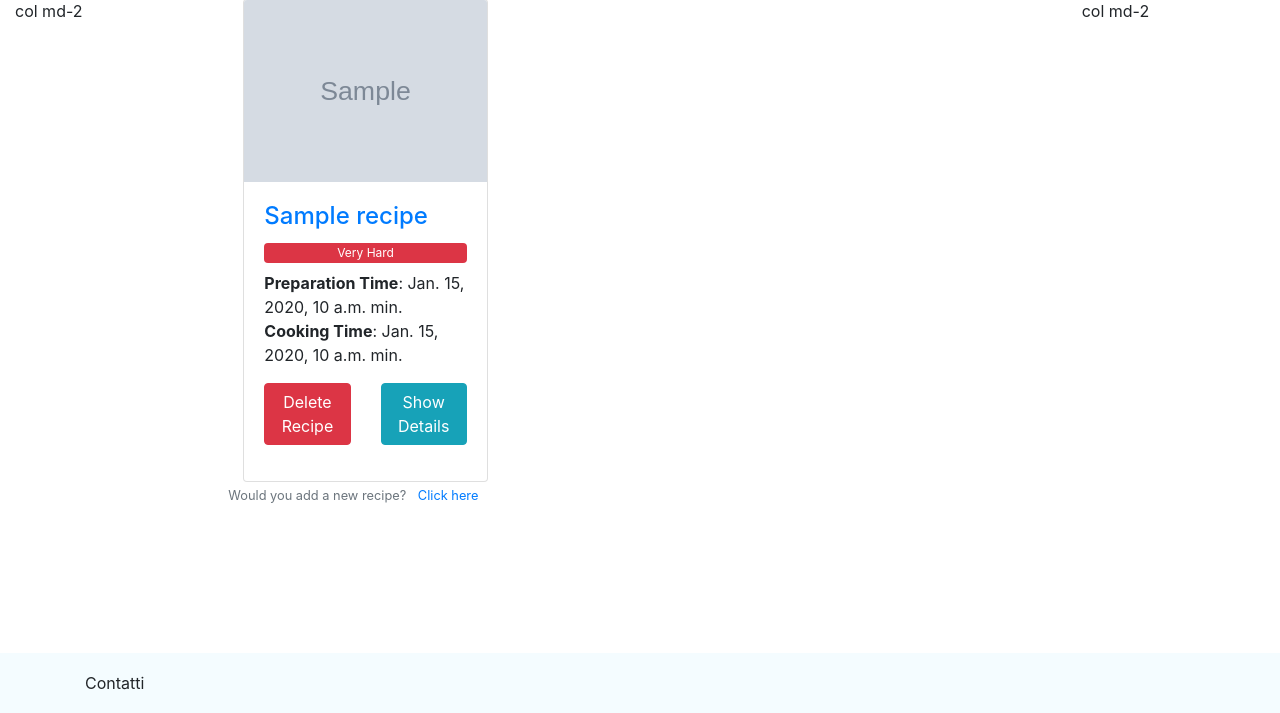
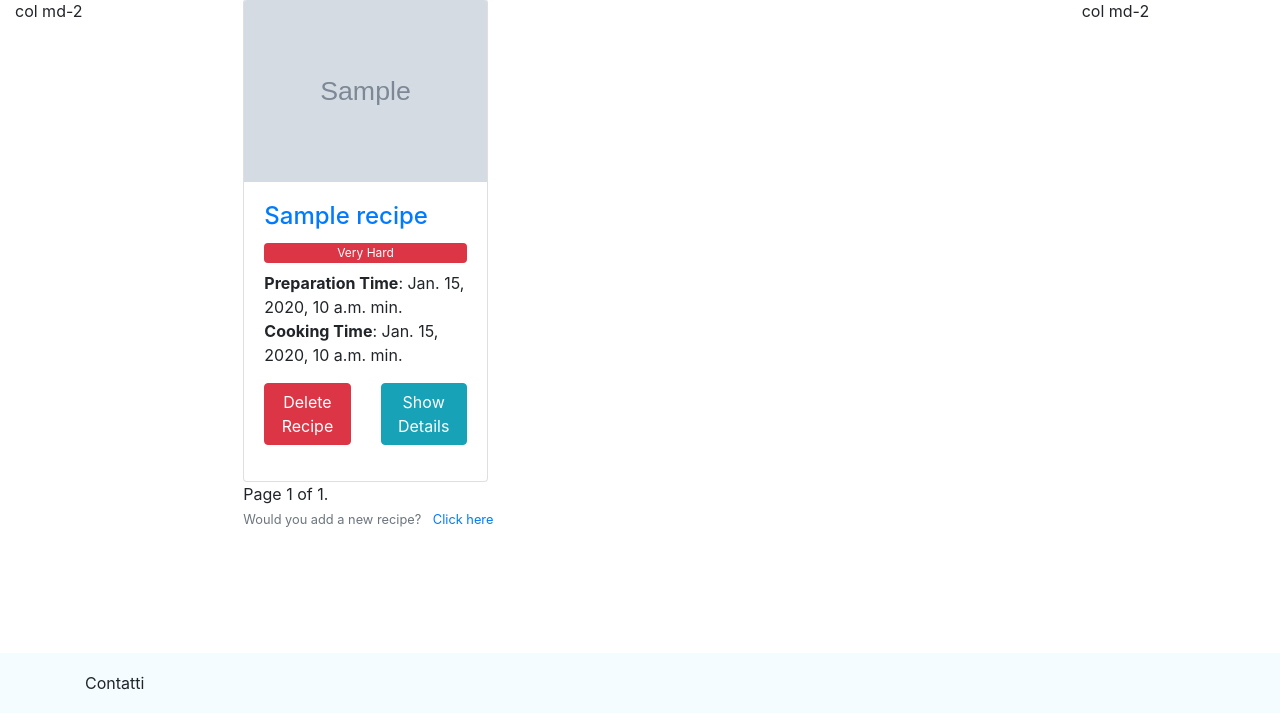
Before and after one commit to andrewp88/MyRecipe_Website, a Django app: template recipe/templates/recipe/myRecipe.html in a window 1280 px wide. Shown: the part 87-800 px from the top of the page. Run offline with Django 3.2, Linux system fonts and the light colour scheme; the template is opened without the code that fills it: most values are stand-ins (such as "Sample title", 1, 10 or a date in 2020); grey boxes marked "Sample" are stand-in pictures; some libraries are stand-ins or nearby versions.

Commit message:
Pagination Added to MyRecipe

```diff
--- a/TODO.txt
+++ b/TODO.txt
@@ -6,3 +6,6 @@
 -immagine tonda
 
 webpassw tool
+
+
+Pagination : https://docs.djangoproject.com/en/2.2/topics/pagination/
--- a/recipe/templates/recipe/myRecipe.html
+++ b/recipe/templates/recipe/myRecipe.html
@@ -60,18 +60,39 @@
                 </div>
             </div>
         </div>
-    </div>
+        <div class="row">
+            <div class="col">
+                <div class="pagination">
+                    <span class="step-links">
+                        {% if recipe_list.has_previous %}
+                            <a href="?page=1">&laquo; first</a>
+                            <a href="?page={{ recipe_list.previous_page_number }}">previous</a>
+                        {% endif %}
 
+                        <span class="current">
+                            Page {{ recipe_list.number }} of {{ recipe_list.paginator.num_pages }}.
+                        </span>
 
-
-    <div class="row">
-        <div class="col-12">
-            <small class="text-muted">
-                Would you add a new recipe? <a class="ml-2" href="{% url 'newrecipe' %}"> Click here</a>
-            </small>
+                        {% if recipe_list.has_next %}
+                            <a href="?page={{ recipe_list.next_page_number }}">next</a>
+                            <a href="?page={{ recipe_list.paginator.num_pages }}">last &raquo;</a>
+                        {% endif %}
+                    </span>
+                </div>
+            </div>
+        </div>
+        <div class="row">
+            <div class="col-12">
+                <small class="text-muted">
+                    Would you add a new recipe? <a class="ml-2" href="{% url 'newrecipe' %}"> Click here</a>
+                </small>
+            </div>
         </div>
     </div>
 
 
 
+
+
+
 {% endblock %}
```
Also changed, not shown: recipe/views.py (+6 -2 lines).
